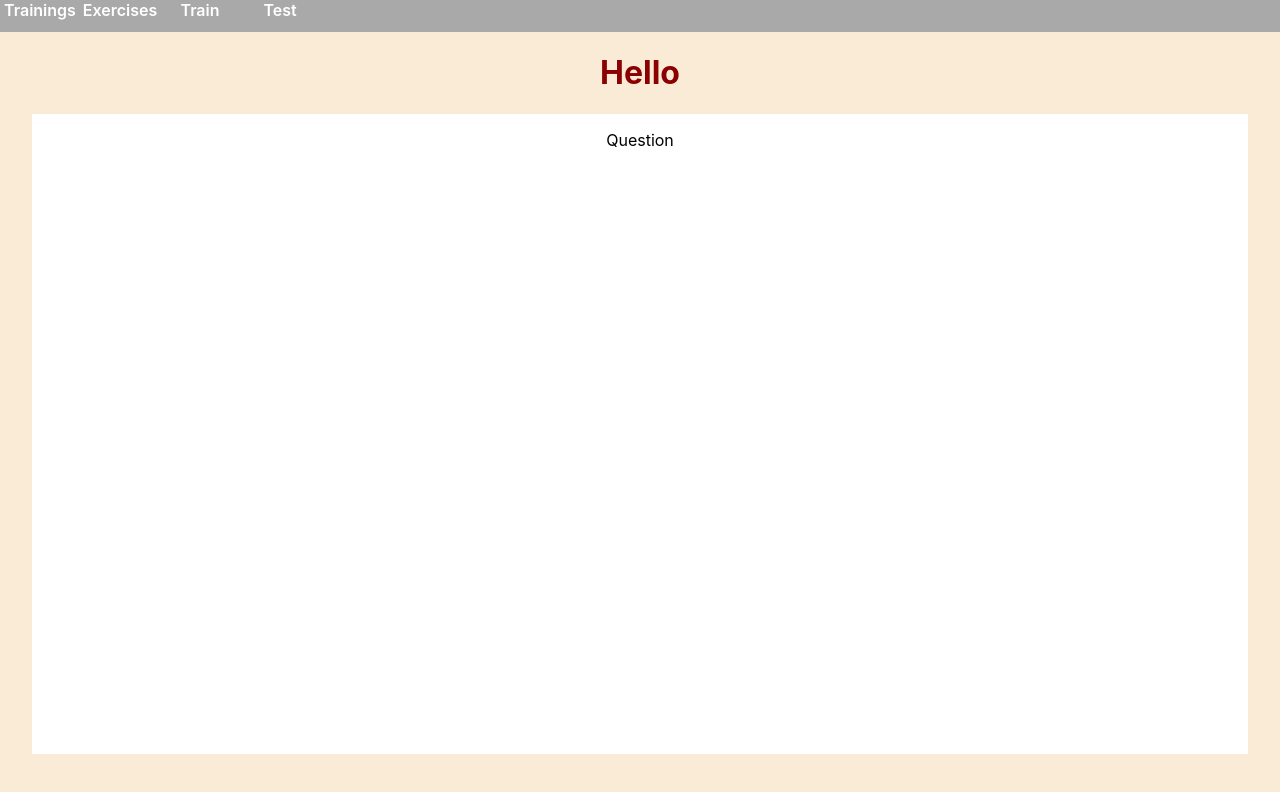
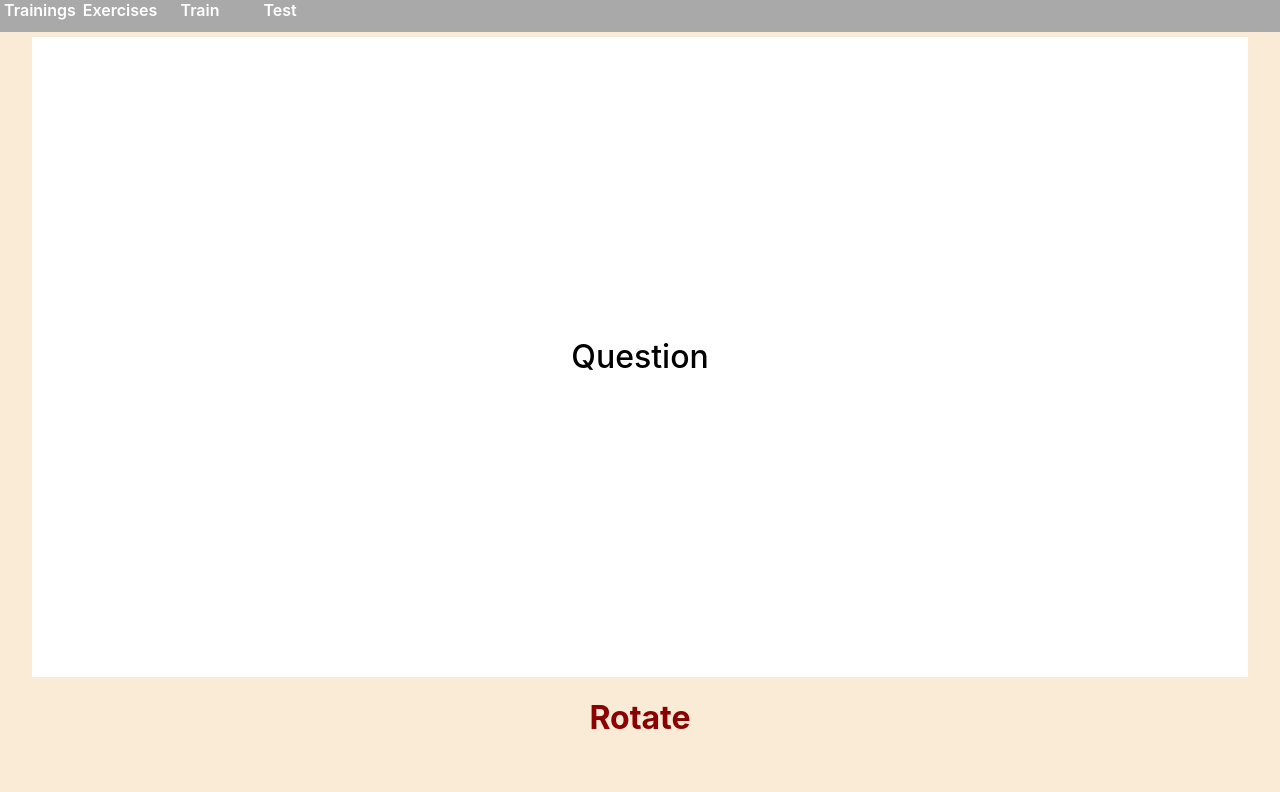
Before and after one commit to x700700/memorise-web, a React app: page / in a window 1280 px wide. Shown: the top 792 px of the page. Built offline with nearby package versions, Linux system fonts and the light colour scheme.

Commit message:
card ui design

```diff
--- a/src/App.js
+++ b/src/App.js
@@ -1,5 +1,5 @@
 import React from 'react';
-import logo from './logo.svg';
+// import logo from './logo.svg';
 import './App.css';
 import Game from "./pages/Game";
 import Header from "./components/Header";
--- a/src/components/Practice/Card.scss
+++ b/src/components/Practice/Card.scss
@@ -7,6 +7,11 @@
         width: 95%;
         height: 80vh;
         background-color: white;
+
+        font-size: 32px;
+        font-weight: 500;
+        display: flex;
+        justify-content: center;
+        align-items: center;
     }
-
 }
--- a/src/pages/Game.js
+++ b/src/pages/Game.js
@@ -5,8 +5,8 @@ import Card from "../components/Practice/Card";
 function Game() {
     return (
         <div className="game">
-            <h1>Hello</h1>
             <Card/>
+            <h1>Rotate</h1>
         </div>
     );
 }
```
